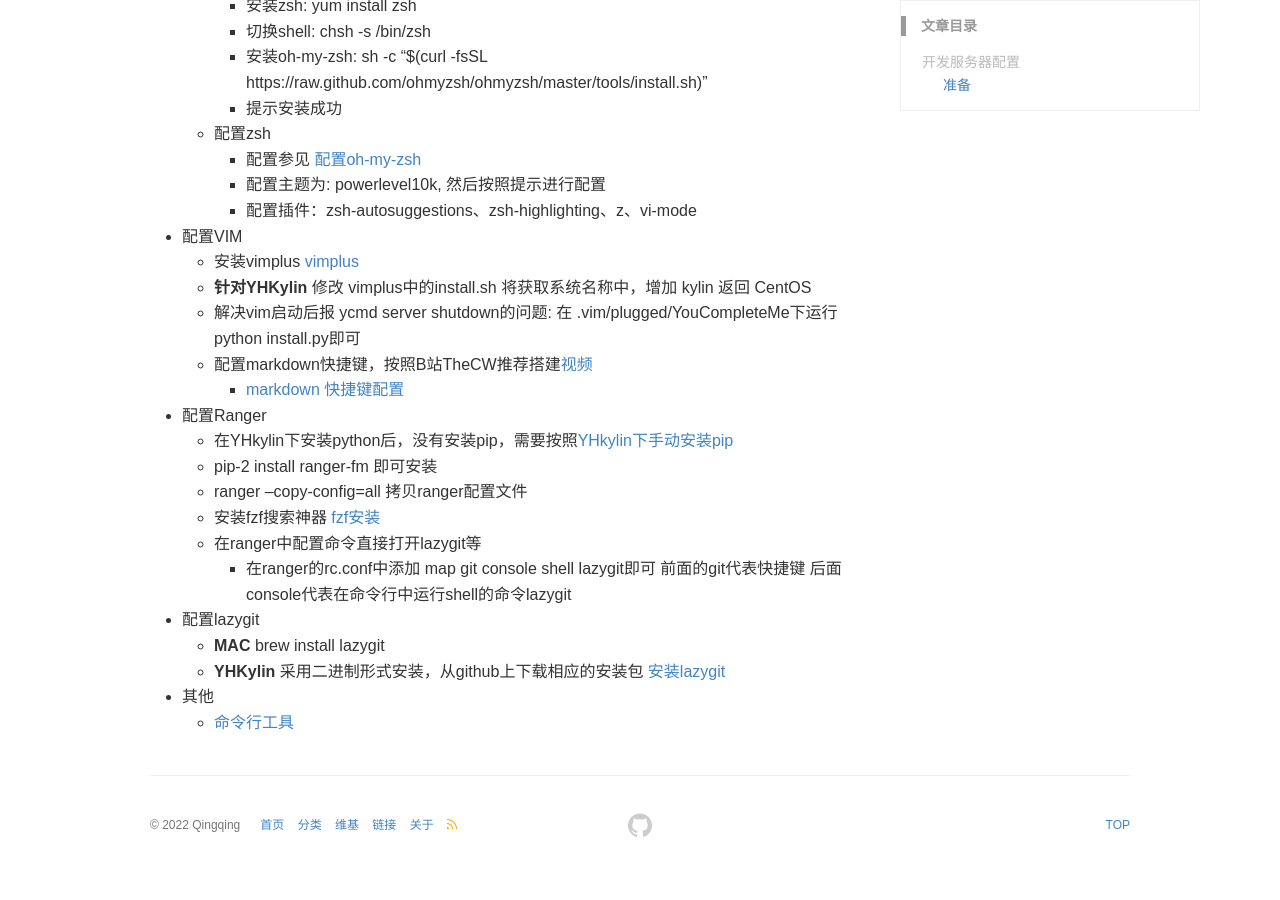
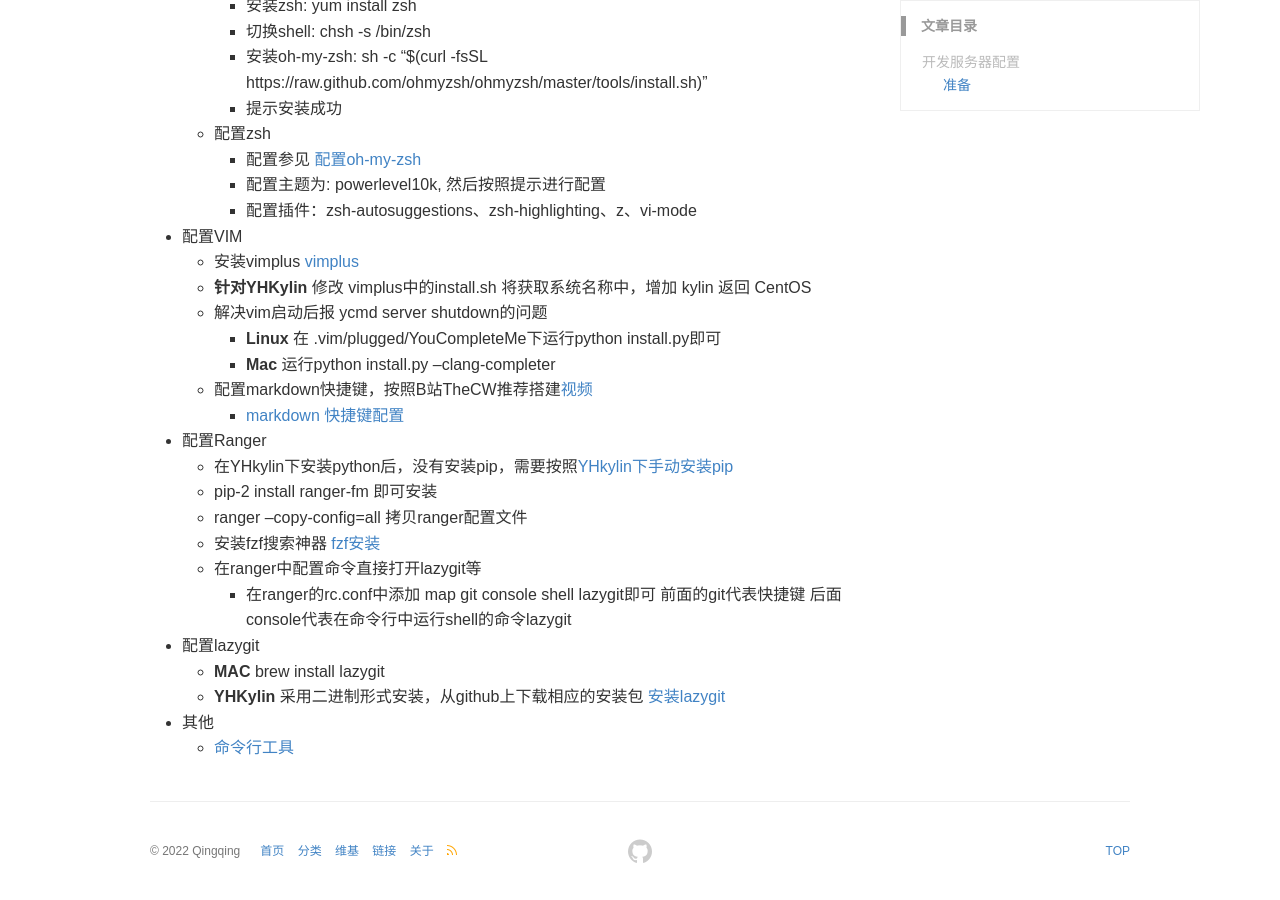
Before and after one commit to QingyiZhang/qingyizhang.github.io, a Jekyll site: the page built from _posts/2022-08-04-server-install.md, in a window 1280 px wide and 900 px high, scrolled down 600 px. Built offline with Jekyll 4.4.1, drawn with Linux system fonts in a browser that asks for light colours; comment, search, counter and statistics services are not loaded; before the commit the page ends 1474 px from its top, so only the background shows below that.

Commit message:
增加mac下解决ycmd server shutdown问题解决方法

```diff
--- a/_posts/2022-08-04-server-install.md
+++ b/_posts/2022-08-04-server-install.md
@@ -30,7 +30,9 @@ keywords: vim, ranger, zsh, lazygit
 * 配置VIM
     * 安装vimplus [vimplus](https://github.com/chxuan/vimplus)
     * **针对YHKylin** 修改 vimplus中的install.sh 将获取系统名称中，增加 kylin 返回 CentOS
-    * 解决vim启动后报 ycmd server shutdown的问题: 在 .vim/plugged/YouCompleteMe下运行python install.py即可
+    * 解决vim启动后报 ycmd server shutdown的问题
+        * **Linux** 在 .vim/plugged/YouCompleteMe下运行python install.py即可
+        * **Mac** 运行python install.py --clang-completer
     * 配置markdown快捷键，按照B站TheCW推荐搭建[视频](https://www.bilibili.com/video/BV1ox411R7bo?spm_id_from=333.999.0.0)
         * [markdown 快捷键配置](https://zhuanlan.zhihu.com/p/103521513)
 
```
Also changed, not shown: _posts/2022-08-06-git-my-config.md (+1 -0 lines).
